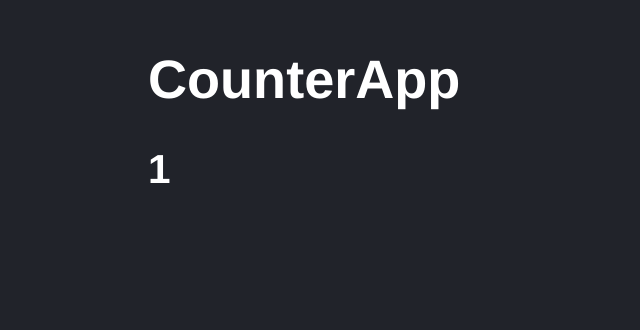
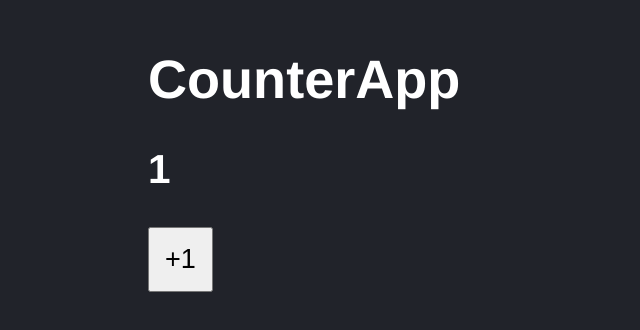
Before and after one commit to lautarovallelopez/ReactPractice, a React (Create React App) app in the folder 01-counter-app-cra/: page / in a window 1280 px wide. Shown: the part 136-466 px from the top of the page, without its empty margins (0-640 px from the left). Built offline with nearby package versions, Linux system fonts and the light colour scheme.

Commit message:
Add on click event to the button

```diff
--- a/01-counter-app-cra/src/CounterApp.jsx
+++ b/01-counter-app-cra/src/CounterApp.jsx
@@ -2,10 +2,14 @@
 import PropTypes from 'prop-types';
 
 const CounterApp = ({ value }) => {
+    const handleAdd = () => {
+        value = value + 1;
+    }
     return (
         <>
             <h1>CounterApp</h1>
             <h2> { value } </h2>
+            <button onClick={handleAdd}>+1</button>
         </>
     );
 };
--- a/01-counter-app-cra/src/styles.css
+++ b/01-counter-app-cra/src/styles.css
@@ -5,3 +5,8 @@
     font-size: 1.3rem;
     padding: 70px;
 }
+
+button {
+    padding: 15px;
+    font-size: 1.3rem;
+}
```
